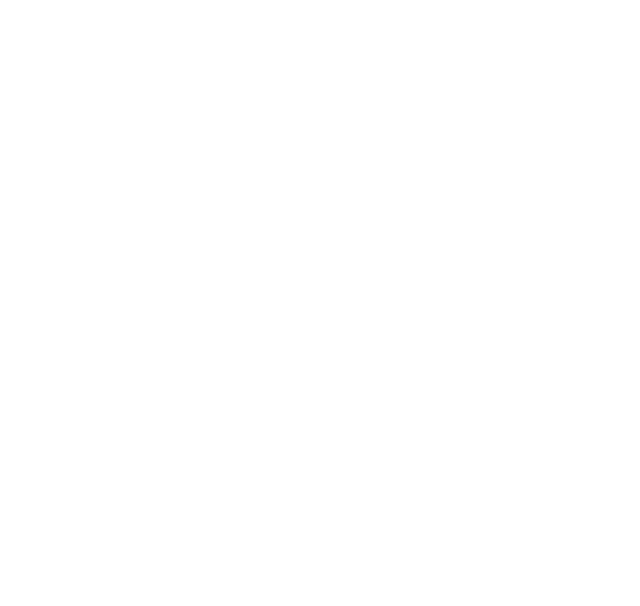
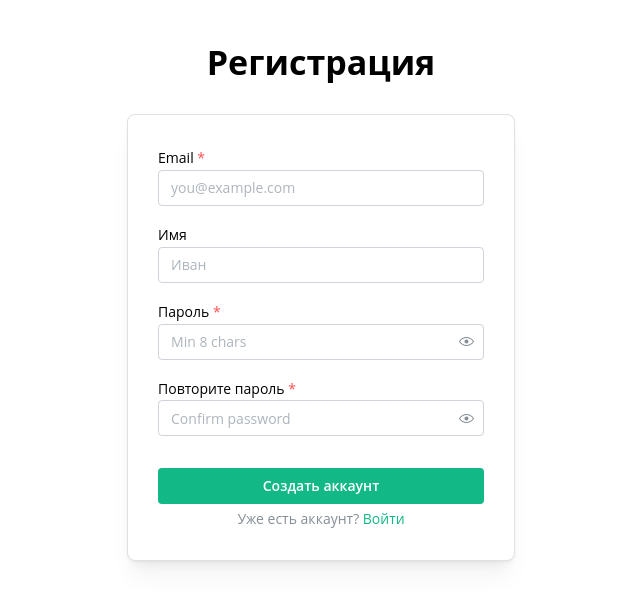
Before and after one commit to 01kirill/finance-tracker, a React app in the folder frontend/: page /register in a window 1280 px wide. Before the commit this address had no page. Shown: the top 606 px of the page, without its empty margins (319-959 px from the left). Built offline with nearby package versions, Linux system fonts and the light colour scheme; the HTML template or start-up script is replaced by a standard one.

Commit message:
implemented Register And Activate pages

```diff
--- a/frontend/src/App.tsx
+++ b/frontend/src/App.tsx
@@ -1,12 +1,16 @@
 import { Routes, Route } from 'react-router-dom';
 import { Home } from './pages/Home';
 import { Login } from './pages/Login';
+import { Register } from './pages/Register';
+import { Activate } from './pages/Activate';
 
 function App() {
   return (
     <Routes>
       <Route path="/" element={<Home />} />
         <Route path="/login" element={<Login />} />
+        <Route path="/register" element={<Register />} />
+        <Route path="/activate/:uid/:token" element={<Activate />} />
         <Route path="/dashboard" element={<div>Тут будет Дашборд</div>} />
     </Routes>
   );
--- /dev/null
+++ b/frontend/src/pages/Activate.tsx
@@ -0,0 +1,56 @@
+import { useEffect, useState } from 'react';
+import { useParams, useNavigate } from 'react-router-dom';
+import { Container, Paper, Title, Text, Button, Loader, Center, Stack } from '@mantine/core';
+import { authService } from '../services/auth.service';
+
+export function Activate() {
+  const { uid, token } = useParams();
+  const navigate = useNavigate();
+
+  const [status, setStatus] = useState<'loading' | 'success' | 'error'>('loading');
+
+  useEffect(() => {
+    if (uid && token) {
+      authService.activate(uid, token)
+        .then(() => setStatus('success'))
+        .catch(() => setStatus('error'));
+    } else {
+      setStatus('error');
+    }
+  }, [uid, token]);
+
+  return (
+    <Container size={420} my={80}>
+      <Paper withBorder shadow="md" p={30} radius="md" ta="center">
+        {status === 'loading' && (
+          <Center>
+            <Stack align="center" gap="xs">
+              <Loader color="teal" size="lg" />
+              <Text>Активация аккаунта...</Text>
+            </Stack>
+          </Center>
+        )}
+
+        {status === 'success' && (
+          <>
+            <Title order={2} c="teal">Успех! 🎉</Title>
+            <Text mt="md">Ваш аккаунт успешно активирован.</Text>
+            <Button mt="xl" fullWidth onClick={() => navigate('/login')} color="teal">
+              Войти в систему
+            </Button>
+          </>
+        )}
+
+        {status === 'error' && (
+          <>
+            <Title order={2} c="red">Ошибка</Title>
+            <Text mt="md">Ссылка недействительна или срок ее действия истек.</Text>
+            <Button mt="xl" fullWidth variant="outline" onClick={() => navigate('/register')}>
+              Попробовать снова
+            </Button>
+          </>
+        )}
+      </Paper>
+    </Container>
+  );
+}
--- a/frontend/src/pages/Home.tsx
+++ b/frontend/src/pages/Home.tsx
@@ -18,7 +18,9 @@
           <Button component={Link} to="/login" size="lg" color="teal">
             Войти
           </Button>
-          <Button size="lg" variant="outline" color="yellow">Регистрация</Button>
+          <Button component={Link} to="/register" size="lg" variant="outline" color="yellow">
+            Регистрация
+          </Button>
         </Group>
       </Paper>
     </Container>
--- /dev/null
+++ b/frontend/src/pages/Register.tsx
@@ -0,0 +1,117 @@
+import { useState, useEffect } from 'react';
+import { TextInput, PasswordInput, Paper, Title, Container, Button, Text, Anchor } from '@mantine/core';
+import { useForm } from '@mantine/form';
+import { useNavigate } from 'react-router-dom';
+import { authService } from '../services/auth.service';
+
+export function Register() {
+  const navigate = useNavigate();
+  const [loading, setLoading] = useState(false);
+  const [error, setError] = useState<string | null>(null);
+  const [success, setSuccess] = useState(false);
+
+  // Очищаем старые токены при открытии страницы,
+  // чтобы не отправлять заголовок с протухшим токеном (ошибка 401)
+  useEffect(() => {
+    authService.logout();
+  }, []);
+
+  const form = useForm({
+    initialValues: {
+      email: '',
+      first_name: '',
+      password: '',
+      re_password: '', // Важно: поле называется re_password (требование Djoser)
+    },
+    validate: {
+      email: (val) => (/^\S+@\S+$/.test(val) ? null : 'Некорректный email'),
+      password: (val) => (val.length < 8 ? 'Минимум 8 символов' : null),
+      re_password: (val, values) => (val !== values.password ? 'Пароли не совпадают' : null),
+    },
+  });
+
+  const handleSubmit = async (values: typeof form.values) => {
+    setLoading(true);
+    setError(null);
+    try {
+      await authService.register(values);
+      setSuccess(true); // Показываем сообщение об успехе
+    } catch (err: any) {
+      // Пытаемся достать текст ошибки от сервера
+      const errorData = err.response?.data;
+      // Если сервер вернул список ошибок пароля, берем первую, иначе общую
+      const msg = errorData?.password?.[0] || errorData?.email?.[0] || 'Ошибка регистрации';
+      setError(msg);
+    } finally {
+      setLoading(false);
+    }
+  };
+
+  if (success) {
+    return (
+      <Container size={420} my={40}>
+        <Paper withBorder shadow="md" p={30} radius="md" ta="center">
+          <Title order={2} c="teal">Проверьте почту!</Title>
+          <Text mt="md" size="lg">
+            Мы отправили письмо на <b>{form.values.email}</b>.
+            Перейдите по ссылке в письме, чтобы активировать аккаунт.
+          </Text>
+          <Button mt="xl" variant="outline" onClick={() => navigate('/login')}>
+            Вернуться ко входу
+          </Button>
+        </Paper>
+      </Container>
+    );
+  }
+
+  return (
+    <Container size={420} my={40}>
+      <Title ta="center">Регистрация</Title>
+
+      <Paper withBorder shadow="md" p={30} mt={30} radius="md">
+        <form onSubmit={form.onSubmit(handleSubmit)}>
+          <TextInput
+            label="Email"
+            placeholder="you@example.com"
+            required
+            {...form.getInputProps('email')}
+          />
+          <TextInput
+            label="Имя"
+            placeholder="Иван"
+            mt="md"
+            {...form.getInputProps('first_name')}
+          />
+
+          <PasswordInput
+            label="Пароль"
+            placeholder="Min 8 chars"
+            required
+            mt="md"
+            {...form.getInputProps('password')}
+          />
+          <PasswordInput
+            label="Повторите пароль"
+            placeholder="Confirm password"
+            required
+            mt="md"
+            {...form.getInputProps('re_password')}
+          />
+
+          {error && <Text c="red" size="sm" mt="sm">{error}</Text>}
+
+          <Button fullWidth mt="xl" type="submit" loading={loading} color="teal">
+            Создать аккаунт
+          </Button>
+        </form>
+
+        <Text c="dimmed" size="sm" ta="center" mt={5}>
+          Уже есть аккаунт?{' '}
+          <Anchor size="sm" component="button" onClick={() => navigate('/login')}>
+            Войти
+          </Anchor>
+        </Text>
+      </Paper>
+    </Container>
+  );
+}
--- a/frontend/src/services/auth.service.ts
+++ b/frontend/src/services/auth.service.ts
@@ -21,6 +21,10 @@
     return response.data;
   },
 
+  async activate(uid: string, token: string) {
+    await api.post('/auth/users/activation/', { uid, token });
+  },
+
   logout() {
     localStorage.removeItem('accessToken');
     localStorage.removeItem('refreshToken');
```
